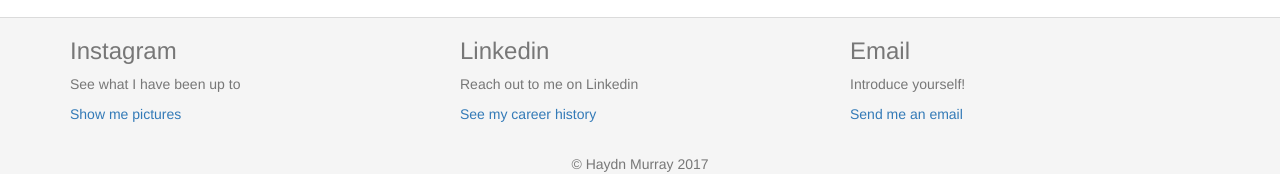
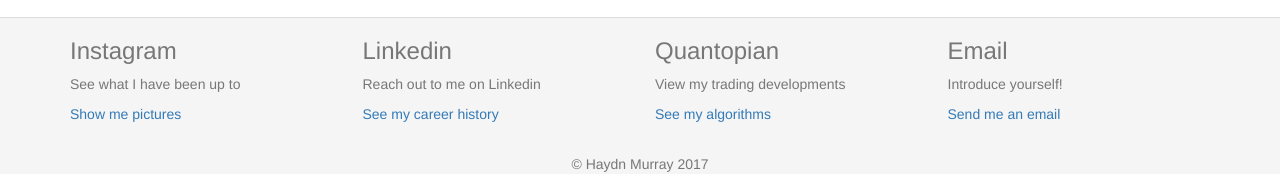
Before and after one commit to IVIURRAY/Website, a plain HTML site: page index.html in a window 1280 px wide. Shown: the part 1341-1525 px from the top of the page. Drawn offline with nearby package versions, Linux system fonts and the light colour scheme; a script that the page names is missing.

Commit message:
Add files via upload

```diff
--- a/index.html
+++ b/index.html
@@ -81,21 +81,28 @@
     <footer class="footer text-muted">
       <div class="container">
         <div class="row">
-          <div class="col-md-4">
+          <div class="col-md-3">
             <h3>Instagram</h3>
             <p>See what I have been up to</p>
             <p><a href="https://www.instagram.com/haydnmurray/?hl=en">Show me pictures</a></p>
           </div>
-          <div class="col-md-4">
+          <div class="col-md-3">
             <h3>Linkedin</h3>
             <p>Reach out to me on Linkedin</p>
             <p><a href="https://www.linkedin.com/in/haydnmurray">See my career history</a></p>
           </div>
-          <div class="col-md-4">
+          <div class="col-md-3">
+            <h3>Quantopian</h3>
+            <p>View my trading developments</p>
+            <p><a href="https://www.quantopian.com/users/57375e0109880f4ab5000b60">See my algorithms</a></p>
+          </div>
+          <div class="col-md-3">
             <h3>Email</h3>
             <p>Introduce yourself!</p>
             <p><a href="mailto:haydn.murray1@yahoo.co.uk">Send me an email</a></p>
           </div>
+
+
         </div>
       </div>
 
```
